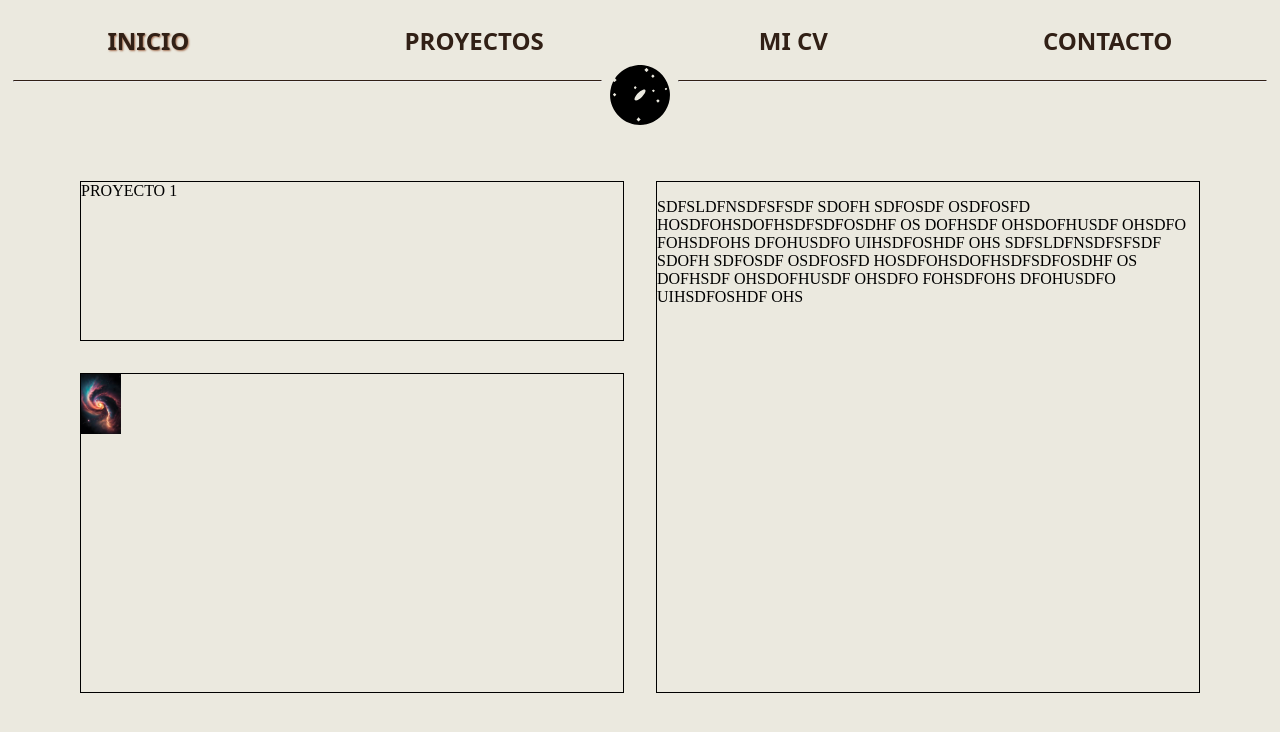
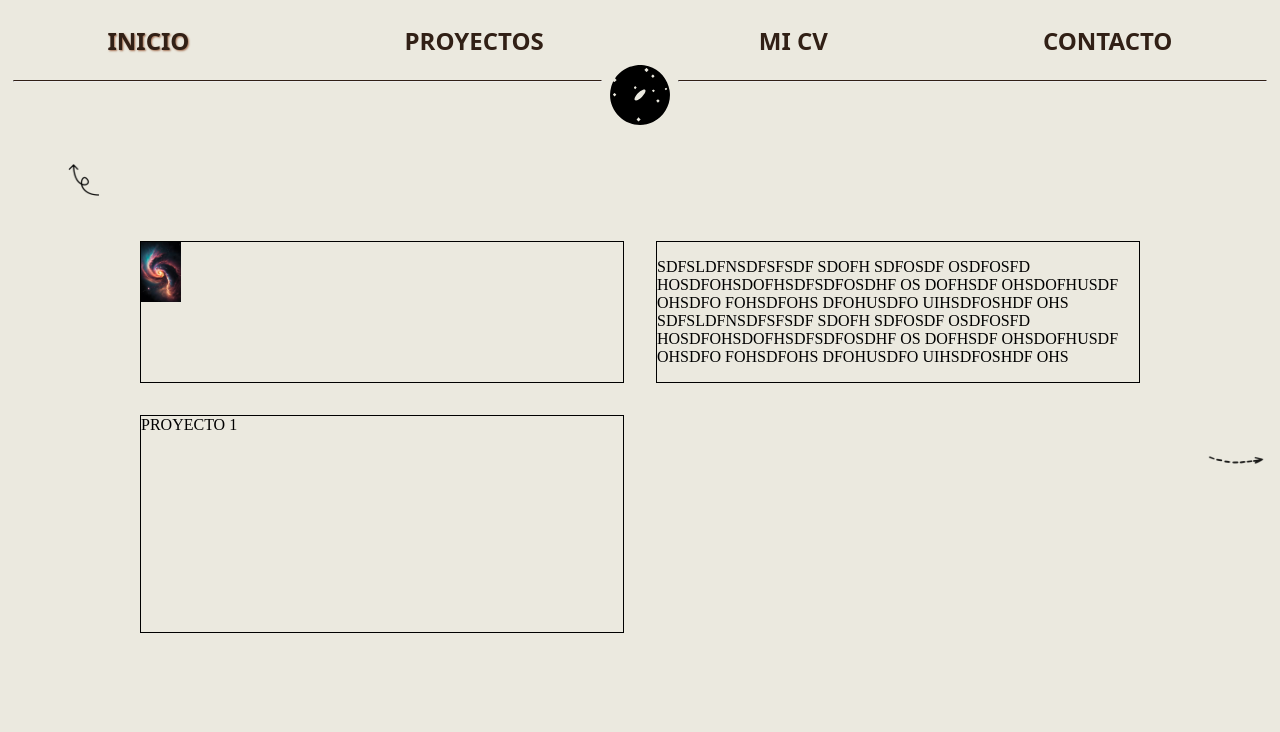
Before and after one commit to mario8912/MyPortfolio, a plain HTML site: page index.html in a window 1280 px wide. Both pictures are taken after a click on the element 223 px from the left and 1324 px from the top of the page. Shown: the part 875-1607 px from the top of the page. Drawn offline with nearby package versions, Linux system fonts and the light colour scheme; a web font is replaced by a local one.

Commit message:
grid and card expanded + buttons

```diff
--- a/index.html
+++ b/index.html
@@ -70,6 +70,9 @@
             </article>
 
             <article class="card-hidden">
+                <button class="button back">
+                    <img src="images/back.ico" alt="">
+                </button>
                 <div class="grid-card">
                     PROYECTO 1
                 </div>
@@ -83,6 +86,9 @@
                         DOFHSDF OHSDOFHUSDF OHSDFO FOHSDFOHS DFOHUSDFO UIHSDFOSHDF OHS
                    </p>
                 </div>
+                <button class="button next">
+                    <img src="images/right.ico" alt="">
+                </button>
             </article>
         </section>
     </main>
--- a/styles/style.css
+++ b/styles/style.css
@@ -163,6 +163,7 @@ main {
     align-items: center;
     padding: 20px 20px;
     border: solid 1px;
+    cursor: pointer;
 }
 
 .project-card:hover{
@@ -195,7 +196,7 @@ main {
 }
 
 .card-hidden.expanded {
-    padding: 64px;
+    padding: 124px;
     display: grid;
     grid-template-columns: 1fr 1fr;
     grid-template-rows: 1fr 2fr;
@@ -219,3 +220,23 @@ main {
 .grid-card:last-child {
     grid-row: 1/3;
 }
+
+.button {
+    position: absolute;
+    margin: 32px;
+    height: 5vh;
+    width: 2.5vw;
+    cursor: pointer;
+    border: none;
+    background-color: transparent;
+}
+
+.button.back{
+    z-index: 999;
+}
+
+.button.next{
+    right: 0;
+    top: 35vh;
+    z-index: 999;
+}
```
Also changed, not shown: styles/test.css (deleted, +0 -58 lines), images/back.ico (added), images/right.ico (added).
